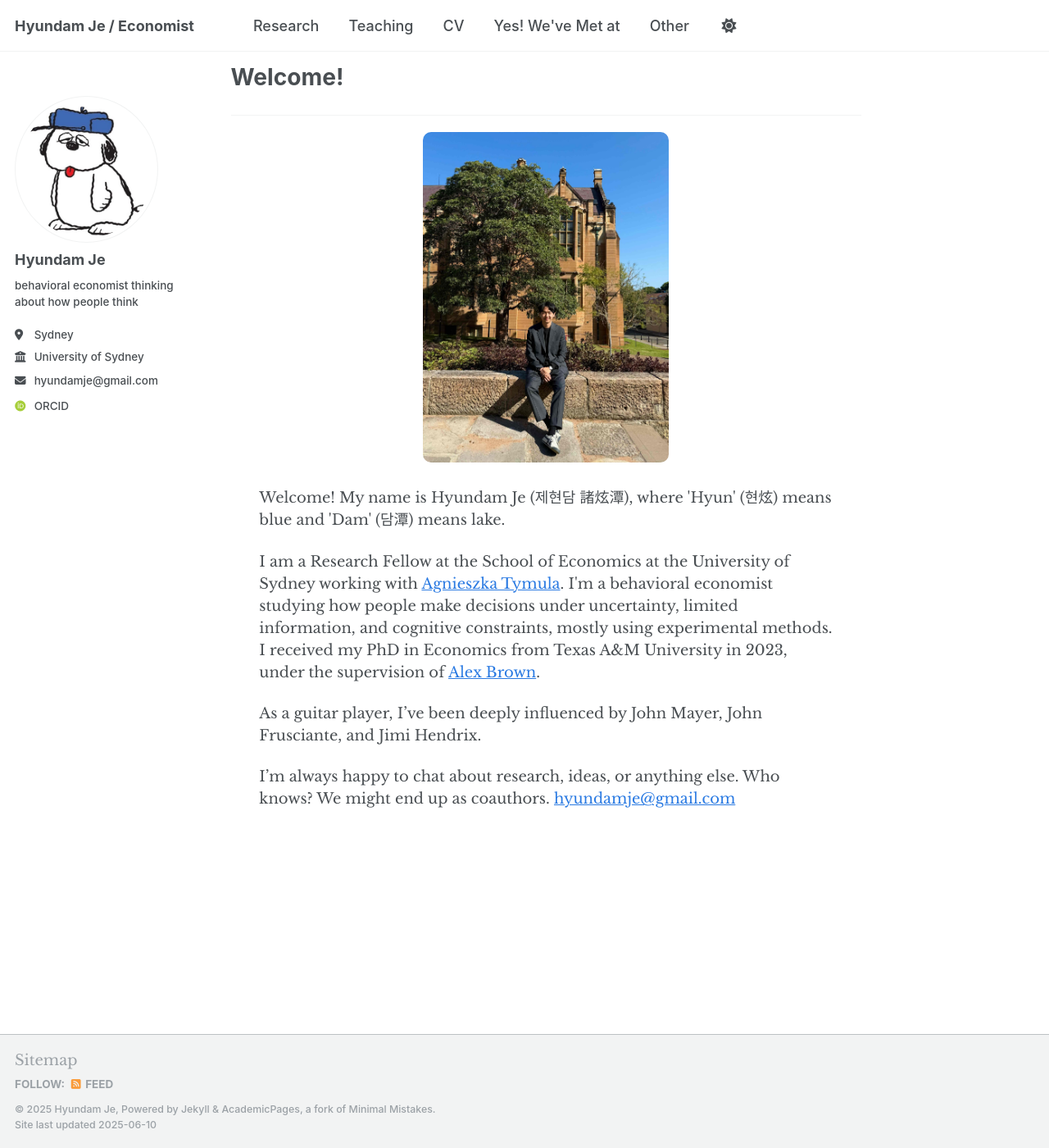
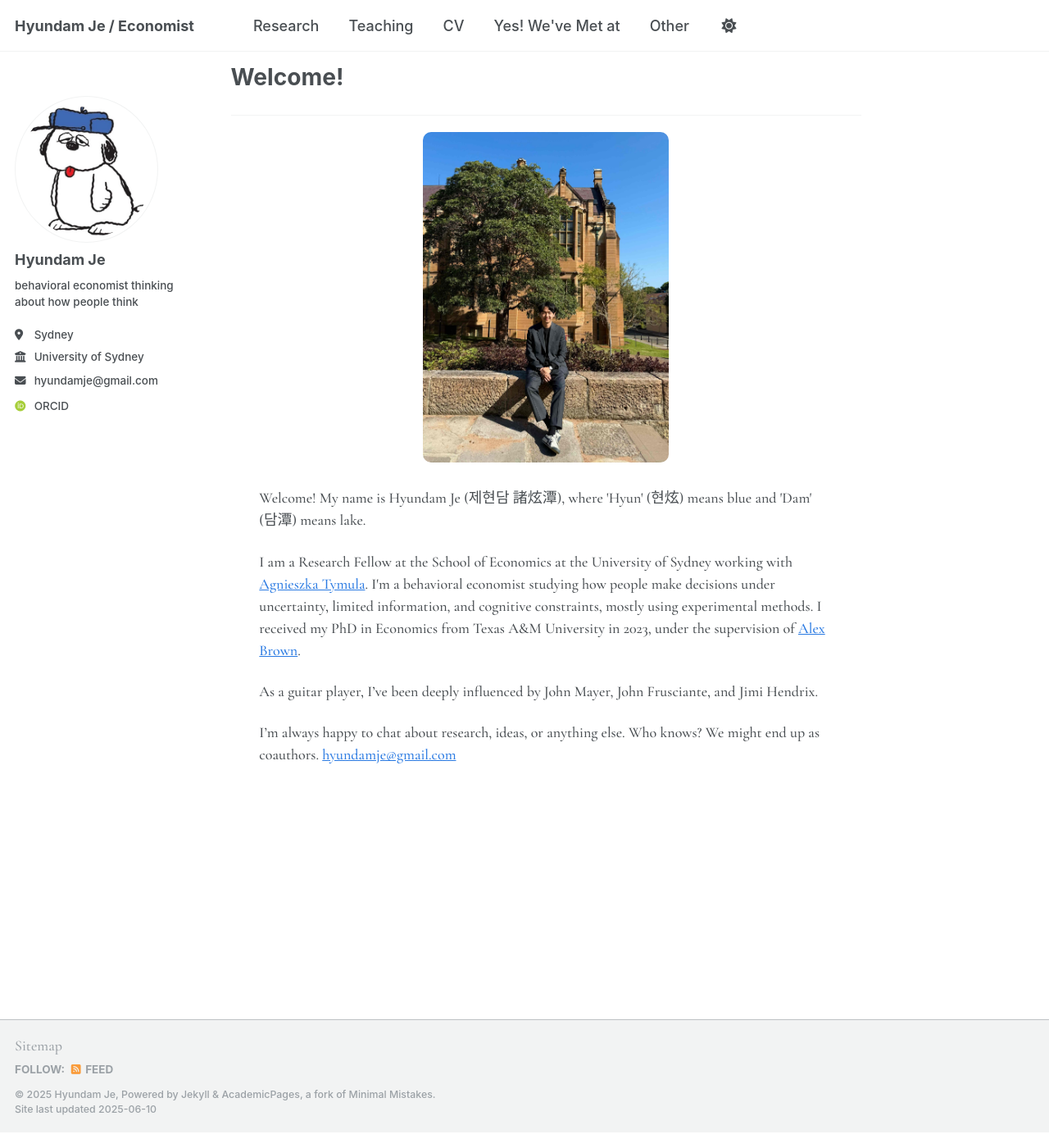
Before and after one commit to hyundamje/hyundamje.github.io, a Jekyll site: the page built from _pages/about.md, in a window 1280 px wide and 1400 px high, scrolled down 19 px. Shown: the whole window at 82% size. Built offline with Jekyll 4.4.1, drawn with Linux system fonts in a browser that asks for light colours; some web fonts are replaced.

Commit message:
Update _base.scss

```diff
--- a/_sass/layout/_base.scss
+++ b/_sass/layout/_base.scss
@@ -17,7 +17,7 @@ body {
   padding-bottom: 9em;
   //font-family: 'Domine', serif;
    // font-family: 'Source Serif 4', serif;
-   font-family: 'Libre Baskerville', serif;
+   font-family: 'Cormorant Garamond', serif;
 
 
   line-height: 1.5;
```
